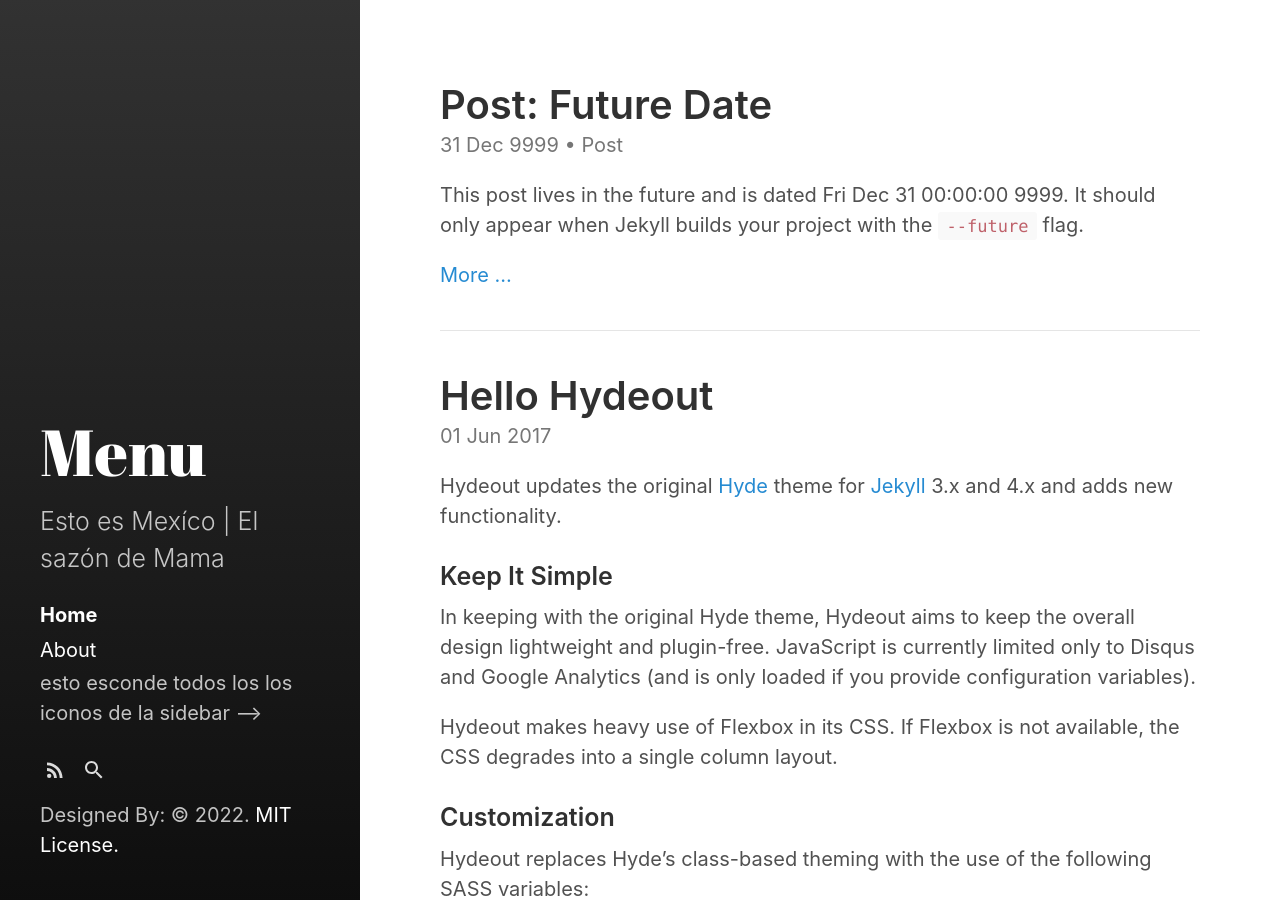
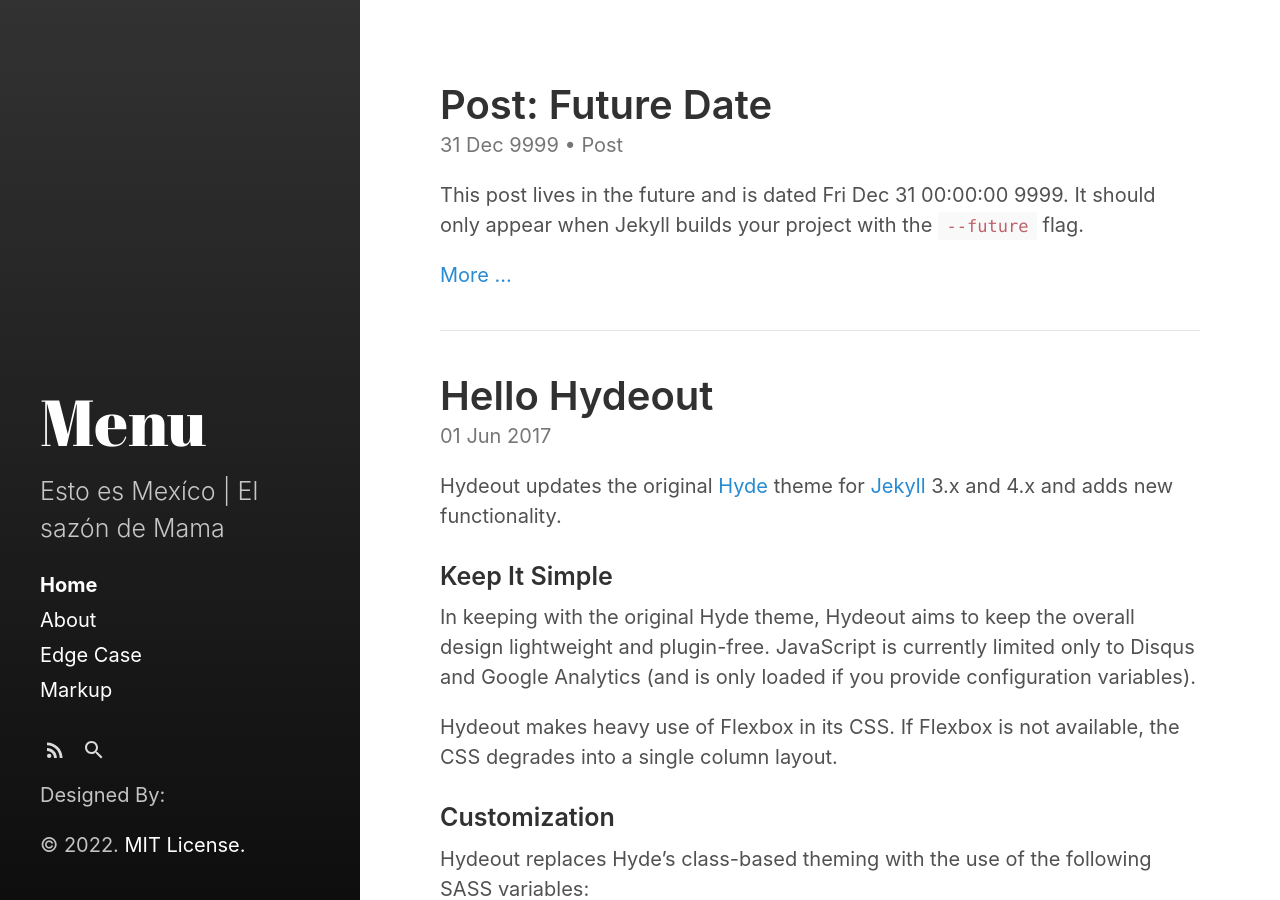
Before and after one commit to Slenderhack/slenderhack.github.io, a Jekyll site: the page built from index.html, in a window 1280 px wide and 900 px high. Built offline with Jekyll 4.4.1, drawn with Linux system fonts in a browser that asks for light colours; the list of posts is cut into pages by our own code.

Commit message:
se mejorrarron los comentarios

```diff
--- a/_includes/copyright.html
+++ b/_includes/copyright.html
@@ -1,5 +1,7 @@
 <p>
   Designed By:
+</p>
+<p>
   &copy; {{ site.time | date: '%Y' }}.
   <a href="{{ "/LICENSE.md" | relative_url }}">MIT License.</a>
 </p>
--- a/_includes/sidebar-nav-links.html
+++ b/_includes/sidebar-nav-links.html
@@ -14,7 +14,8 @@
   {% endcomment %}
 
   {% include page-links.html %}
-  <!-- {% include category-links.html %}  esta linea extra los link .html que existen en la carpeta category -->
+
+  {% include category-links.html %}
 
   {% include custom-nav-links.html %}
 </nav>
--- a/_includes/sidebar.html
+++ b/_includes/sidebar.html
@@ -15,9 +15,9 @@
   {% if site.version %}
     <span class="site-version">Currently v{{ site.version }}</span>
   {% endif %}
-  <!--
+  {% comment %}
     {% include sidebar-icon-links.html %} esto esconde todos los los iconos de la sidebar
-  -->
+    {% endcomment %}
   {% include sidebar-icon-links.html %}
   {% include copyright.html %}
 </div>
```
